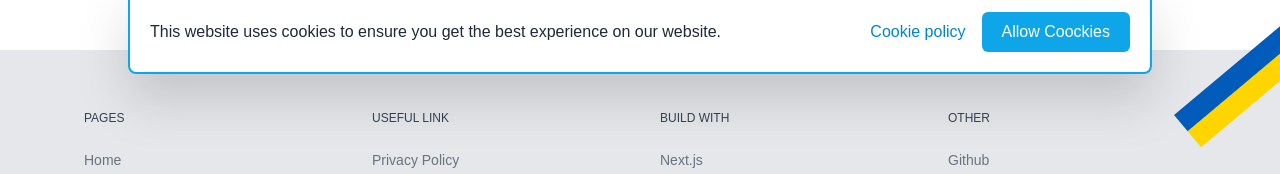
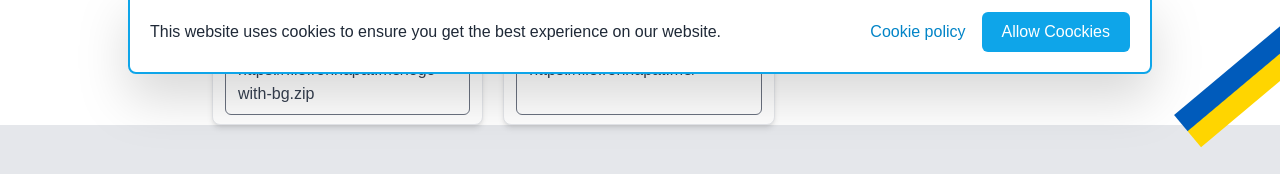
Before and after one commit to ronnapatp/ronnapat.com, a Next.js app: page /en-us/brand in a window 1280 px wide. Shown: the part 686-860 px from the top of the page. Built offline with nearby package versions, Linux system fonts and the light colour scheme; no server answers.

Commit message:
Update brand

```diff
--- a/components/brand/logo.js
+++ b/components/brand/logo.js
@@ -15,6 +15,9 @@ export default function () {
               <DownloadIcon className="w-6 h-6" />
           </a>
         </p>
+        <div className="px-3">
+          <textarea className="text-gray-700 resize-none rounded-md cursor-text	w-full select-all" disabled>https://file.ronnapat.me/logo-with-bg.zip</textarea>
+        </div>
       </div>
       <div class="block max-w-sm bg-white rounded-lg border border-gray-200 shadow-md dark:bg-gray-800 dark:border-gray-700">
         <img src="/favicon.ico" className="mx-auto" />
@@ -27,6 +30,9 @@ export default function () {
               <DownloadIcon className="w-6 h-6" />
           </a>
         </p>
+        <div className="px-3">
+          <textarea className="text-gray-700 resize-none rounded-md cursor-text	w-full select-all" disabled>https://file.ronnapat.me/</textarea>
+        </div>
       </div>
     </div>
   );
```
